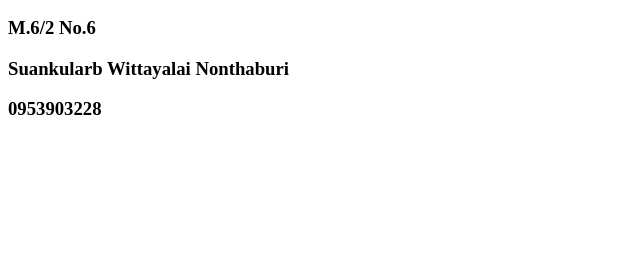
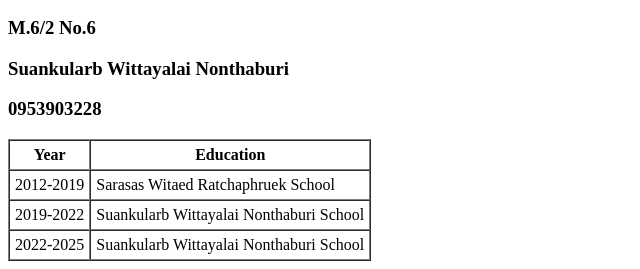
Before and after one commit to Por32697/My-Page-2025, a plain HTML site: page index.html in a window 1280 px wide. Shown: the part 572-841 px from the top of the page, without its empty margins (0-640 px from the left). Before the commit the page ends 800 px from the top, so only its background shows below. Drawn offline with Linux system fonts and the light colour scheme.

Commit message:
Update index.html

```diff
--- a/index.html
+++ b/index.html
@@ -12,5 +12,23 @@
   <h3>M.6/2 No.6</h3>
   <h3>Suankularb Wittayalai Nonthaburi</h3>
   <h3>0953903228</h3>
+  <table border="1" cellpadding="5" cellspacing="0">
+        <tr>
+            <th>Year</th>
+            <th>Education</th>
+        </tr>
+        <tr>
+            <td>2012-2019</td>
+            <td>Sarasas Witaed Ratchaphruek School</td>
+        </tr>
+        <tr>
+            <td>2019-2022</td>
+            <td>Suankularb Wittayalai Nonthaburi School</td>
+        </tr>
+        <tr>
+            <td>2022-2025</td>
+            <td>Suankularb Wittayalai Nonthaburi School</td>
+        </tr>
+    </table>
 </body>
 </html>
```
